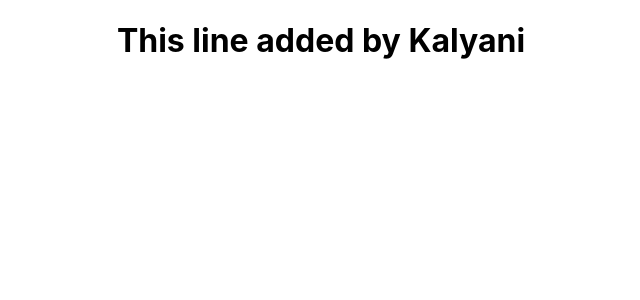
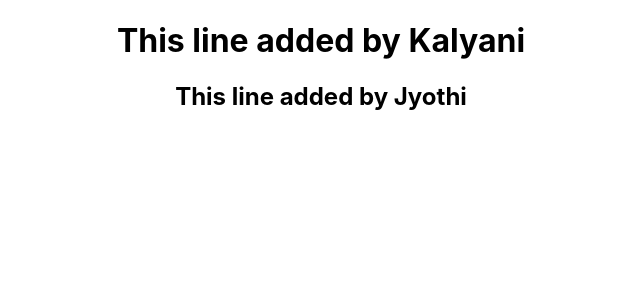
Before and after one commit to kalyaniB1998/PulseProject, a React (Create React App) app: page / in a window 1280 px wide. Shown: the top 300 px of the page, without its empty margins (319-959 px from the left). Built offline with nearby package versions, Linux system fonts and the light colour scheme.

Commit message:
added changes

```diff
--- a/src/App.js
+++ b/src/App.js
@@ -1,10 +1,11 @@
-import logo from './logo.svg';
+
 import './App.css';
 
 function App() {
   return (
     <div className="App">
       <h1> This line added by Kalyani </h1>
+      <h2>This line added by Jyothi</h2>
     </div>
   );
 }
```
